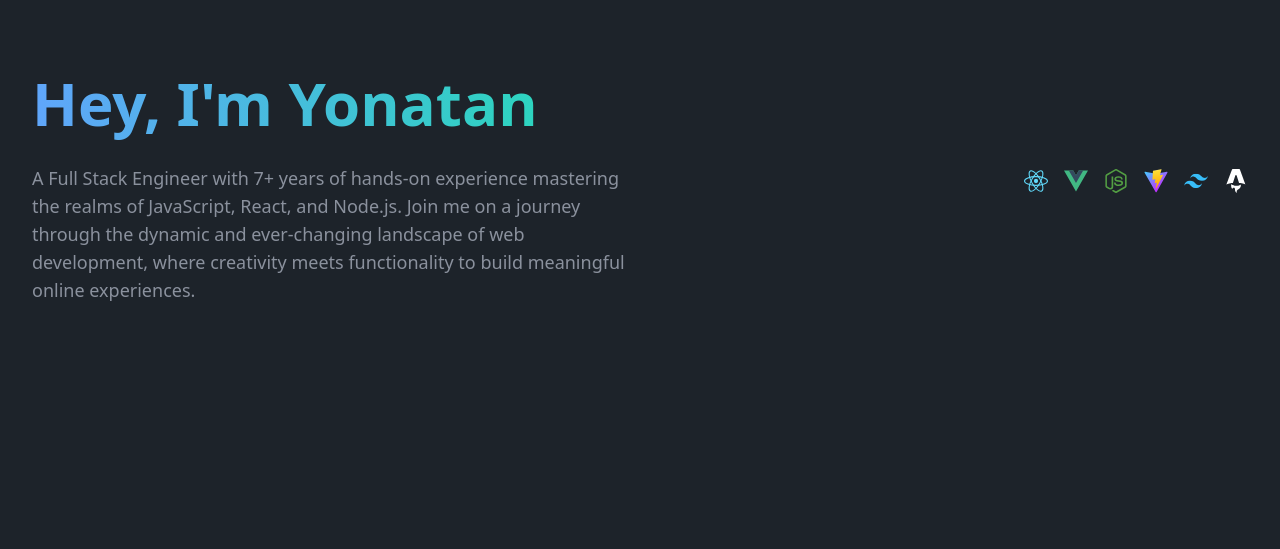
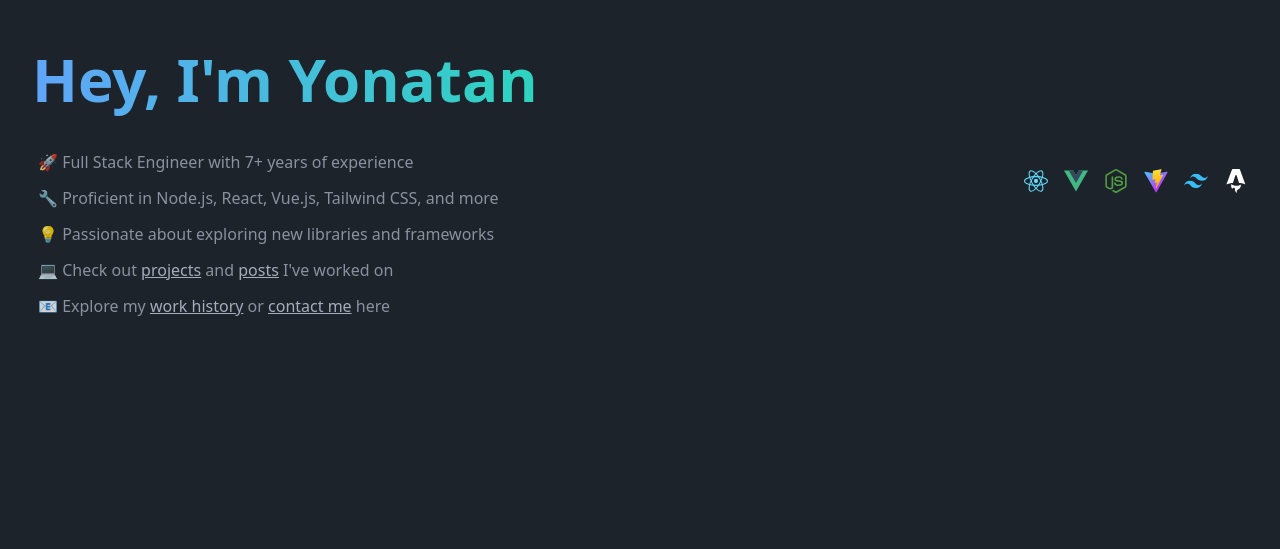
Before and after one commit to paripsky/paripsky.github.io, an Astro site: page / in a window 1280 px wide. Shown: the part 251-800 px from the top of the page. Built offline with nearby package versions, Linux system fonts and the light colour scheme; Astro itself is replaced by a stand-in of ours.

Commit message:
hero section improvements

```diff
--- a/src/components/Tilt.astro
+++ b/src/components/Tilt.astro
@@ -27,7 +27,7 @@ const id = crypto.randomUUID();
     .tilt::after {
       z-index: -2;
       inset: -1rem;
-      background: linear-gradient(-45deg, red, blue);
+      background: linear-gradient(-45deg, #8300a3, rgb(1, 79, 81));
       transform: translateZ(-10px);
       border-radius: 8px;
     }
--- a/src/pages/index.astro
+++ b/src/pages/index.astro
@@ -12,7 +12,7 @@ import Tilt from "../components/Tilt.astro";
 <Layout title="Welcome to Astro.">
   <main class="container m-auto p-4 sm:p-8">
     <section
-      class="pt-36 sm:pt-0 h-screen flex flex-col sm:flex-row sm:justify-between items-center gap-10"
+      class="pt-36 sm:pt-0 h-screen flex flex-col md:flex-row md:justify-between items-center gap-10"
     >
       <article class="prose w-full">
         <h1
@@ -20,13 +20,23 @@ import Tilt from "../components/Tilt.astro";
         >
           Hey, I'm Yonatan
         </h1>
-        <p class="m-0 text-lg">
-          A Full Stack Engineer with 7+ years of hands-on experience mastering
-          the realms of JavaScript, React, and Node.js. Join me on a journey
-          through the dynamic and ever-changing landscape of web development,
-          where creativity meets functionality to build meaningful online
-          experiences.
-        </p>
+        <ul class="list-none m-0 p-0">
+          <li>🚀 Full Stack Engineer with 7+ years of experience</li>
+          <li>
+            🔧 Proficient in Node.js, React, Vue.js, Tailwind CSS, and more
+          </li>
+          <li>💡 Passionate about exploring new libraries and frameworks</li>
+          <li>
+            💻 Check out <a href="#projects">projects</a> and <a href="#posts"
+              >posts</a
+            > I've worked on
+          </li>
+          <li>
+            📧 Explore my <a href="#timeline">work history</a> or <a
+              href="#contact">contact me</a
+            > here
+          </li>
+        </ul>
       </article>
       <Tilt>
         <div class="flex gap-4">
```
